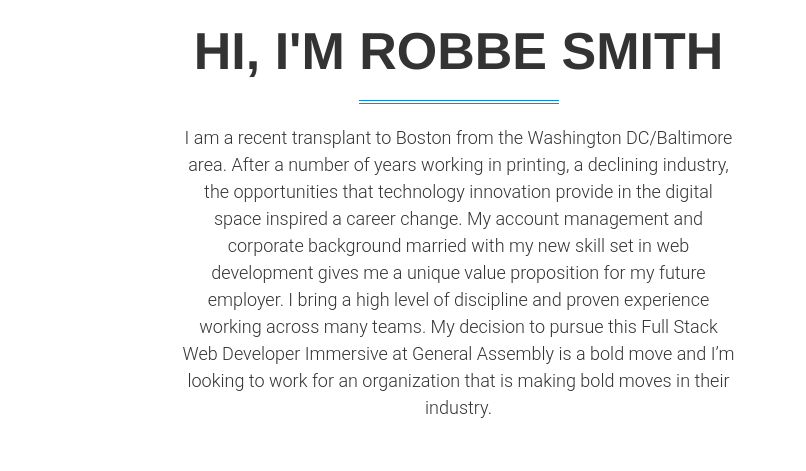
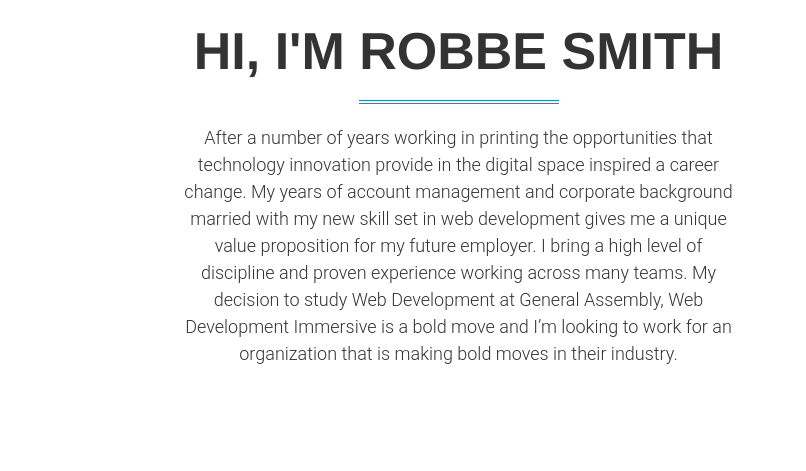
Before and after one commit to rosmith76/portfolio, a plain HTML site: page index.html in a window 1280 px wide. Shown: the part 897-1368 px from the top of the page, 474-1280 px from the left. Drawn offline with Linux system fonts and the light colour scheme.

Commit message:
Undated about me section
I made some text edits, and text changes to the about me blurb to make
it more current.

```diff
--- a/index.html
+++ b/index.html
@@ -96,11 +96,10 @@
                 <div class="col-md-6 text-center">
                     <h1>Hi, I'm Robbe Smith</h1>
                     <hr class="colored">
-                    <p>I am a recent transplant to Boston from the Washington DC/Baltimore area. After a number of years working in
-                      printing, a declining industry, the opportunities that technology innovation provide in the digital space inspired a
-                      career change. My account management and corporate background married with my new skill set in web development gives me
+                    <p>After a number of years working in printing the opportunities that technology innovation provide in the digital space inspired a
+                      career change. My years of account management and corporate background married with my new skill set in web development gives me
                       a unique value proposition for my future employer. I bring a high level of discipline and proven experience working across
-                      many teams. My decision to pursue this Full Stack Web Developer Immersive at General Assembly is a bold move and I’m
+                      many teams. My decision to study Web Development at General Assembly, Web Development Immersive is a bold move and I’m
                       looking to work for an organization that is making bold moves in their industry.</p>
 
                 </div>
```
